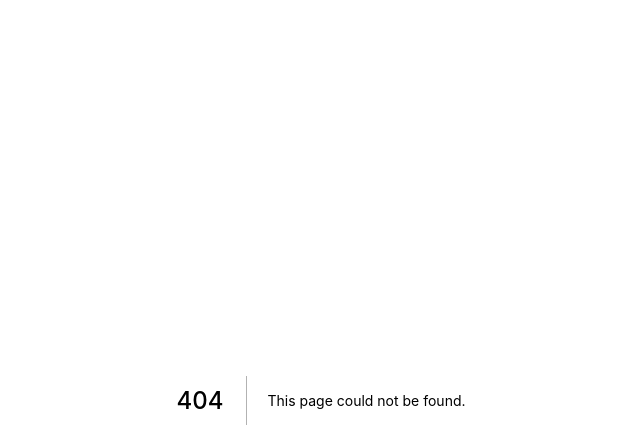
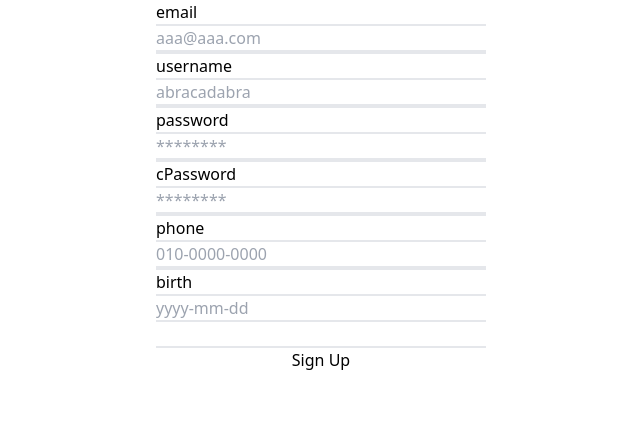
Before and after one commit to jxxnixx/Pincock, a Next.js app: page /signup in a window 1280 px wide. Before the commit this address had no page. Shown: the top 448 px of the page, without its empty margins (319-959 px from the left). Built offline with nearby package versions, Linux system fonts and the light colour scheme.

Commit message:
login, signup init settings

```diff
--- /dev/null
+++ b/libs/client/api.ts
@@ -0,0 +1,46 @@
+import axios from 'axios';
+
+export const API_URL = 'http://127.0.0.1:5000';
+// export const API_URL = 'https://api.xn--o22bp6a0zk.com';
+
+const api = axios.create({
+  baseURL: API_URL,
+});
+
+interface IProps {
+  [key: string]: any;
+}
+
+export const usersApi = {
+  //   // 회원가입(NextJS api)
+  //   signupNextApi: (req: IProps) => axios.post('/api/signup', req),
+
+  //   // 회원가입
+  //   signup: ({
+  //     type,
+  //     name,
+  //     nickname,
+  //     phoneNum,
+  //     username,
+  //     password,
+  //     adAgree,
+  //   }: IProps) =>
+  //     api.post('/users/signup/', {
+  //       signup_method: type,
+  //       name,
+  //       nickname,
+  //       phone_number: phoneNum,
+  //       username,
+  //       password,
+  //       ad_agree: adAgree,
+  //     }),
+
+  //   // 로그인(NextJS api)
+  //   loginNextApi: (req: IProps) => axios.post('/api/login', req),
+  // 로그인
+  login: (email: string, password: string) =>
+    api.post('/user/login/', {
+      email,
+      password,
+    }),
+};
--- a/package.json
+++ b/package.json
@@ -9,9 +9,11 @@
     "lint": "next lint"
   },
   "dependencies": {
+    "axios": "^0.27.2",
     "next": "12.2.2",
     "react": "18.2.0",
-    "react-dom": "18.2.0"
+    "react-dom": "18.2.0",
+    "react-hook-form": "^7.34.2"
   },
   "devDependencies": {
     "@types/node": "18.0.3",
--- /dev/null
+++ b/pages/login.tsx
@@ -0,0 +1,73 @@
+import { usersApi } from '@libs/client/api';
+import { FieldErrors, useForm } from 'react-hook-form';
+
+interface IForm {
+  email: string;
+  password: string;
+}
+
+function Login() {
+  const {
+    register,
+    handleSubmit,
+    formState: { errors },
+  } = useForm<IForm>();
+
+  const onValid = async ({ email, password }: IForm) => {
+    try {
+      const { data } = await usersApi.login(email, password);
+      console.log('try', data);
+    } catch {
+      console.log('catch');
+    } finally {
+      console.log('finally');
+    }
+  };
+
+  const onInvalid = (data: FieldErrors) => {
+    console.log(data);
+  };
+
+  return (
+    <div>
+      <form
+        className='flex flex-col divide-y-2'
+        onSubmit={handleSubmit(onValid, onInvalid)}
+      >
+        <label htmlFor='email'>email</label>
+        <input
+          id='email'
+          {...register('email', {
+            required: 'Email is required',
+            pattern: {
+              value: /[a-z0-9._%+-]+@[a-z0-9.-]+\.[a-z]{2,}$/,
+              message: 'email regex',
+            },
+          })}
+          placeholder='aaa@aaa.com'
+        />
+        <span className='text-red-500'>{errors?.email?.message}</span>
+
+        <label htmlFor='password'>password</label>
+        <input
+          id='password'
+          {...register('password', {
+            required: 'Password is required',
+            // minLength: {
+            //   value: 8,
+            //   message: 'minLength is 8',
+            // },
+          })}
+          placeholder='********'
+        />
+        <span className='text-red-500'>{errors?.password?.message}</span>
+
+        <button type='submit' className='mt-6'>
+          Login
+        </button>
+      </form>
+    </div>
+  );
+}
+
+export default Login;
--- /dev/null
+++ b/pages/signup.tsx
@@ -0,0 +1,127 @@
+import { SubmitHandler, useForm } from 'react-hook-form';
+
+interface IsignUpForm {
+  email: string;
+  username: string;
+  password: string;
+  cPassword: string;
+  phone: string;
+  birth: string;
+  extraError?: string;
+}
+
+function SignUp() {
+  const {
+    register,
+    handleSubmit,
+    watch,
+    formState: { errors },
+    setError,
+  } = useForm<IsignUpForm>();
+
+  const submitForm: SubmitHandler<IsignUpForm> = (data: any) => {
+    console.log(data);
+  };
+
+  return (
+    <div>
+      <form
+        className='flex flex-col divide-y-2'
+        onSubmit={handleSubmit(submitForm)}
+      >
+        <label htmlFor='email'>email</label>
+        <input
+          id='email'
+          {...register('email', {
+            required: 'Email is required',
+            pattern: {
+              value: /[a-z0-9._%+-]+@[a-z0-9.-]+\.[a-z]{2,}$/,
+              message: 'email regex',
+            },
+          })}
+          placeholder='aaa@aaa.com'
+        />
+        <span className='text-red-500'>{errors?.email?.message}</span>
+
+        <label htmlFor='username'>username</label>
+        <input
+          id='username'
+          {...register('username', {
+            required: 'Username is required',
+            pattern: {
+              value: /^[ㄱ-ㅎ|가-힣|A-z][ㄱ-ㅎ|가-힣|A-z0-9-_]{3,23}$/,
+              message: 'username regex',
+            },
+          })}
+          placeholder='abracadabra'
+        />
+        <span className='text-red-500'>{errors?.username?.message}</span>
+
+        <label htmlFor='password'>password</label>
+        <input
+          id='password'
+          {...register('password', {
+            required: 'Password is required',
+            minLength: {
+              value: 8,
+              message: 'minLength is 8',
+            },
+          })}
+          placeholder='********'
+        />
+        <span className='text-red-500'>{errors?.password?.message}</span>
+
+        <label htmlFor='cPassword'>cPassword</label>
+        <input
+          id='cPassword'
+          {...register('cPassword', {
+            required: 'cPassword is required',
+            validate: (value: string) => {
+              if (watch('password') != value) {
+                return 'cPassword do not match';
+              }
+            },
+          })}
+          placeholder='********'
+        />
+        <span className='invalid-feedback text-red-500'>
+          {errors?.cPassword?.message}
+        </span>
+
+        <label htmlFor='phone'>phone</label>
+        <input
+          id='phone'
+          {...register('phone', {
+            required: 'Phone number is required',
+            pattern: {
+              value: /^010[-]+[0-9]{4}[-]+[0-9]{4}$/,
+              message: 'phone regex',
+            },
+          })}
+          placeholder='010-0000-0000'
+        />
+        <span className='text-red-500'>{errors?.phone?.message}</span>
+
+        <label htmlFor='birth'>birth</label>
+        <input
+          id='birth'
+          {...register('birth', {
+            required: 'Birthday is required',
+            pattern: {
+              value: /^\d{4}-(0[1-9]|1[0-2])-(0[1-9]|[12][0-9]|3[01])$/,
+              message: 'birth regex',
+            },
+          })}
+          placeholder='yyyy-mm-dd'
+        />
+        <span className='text-red-500'>{errors?.birth?.message}</span>
+
+        <button type='submit' className='mt-6'>
+          Sign Up
+        </button>
+      </form>
+    </div>
+  );
+}
+
+export default SignUp;
```
Also changed, not shown: 1 other file (tests, documents, lock files or other folders).
